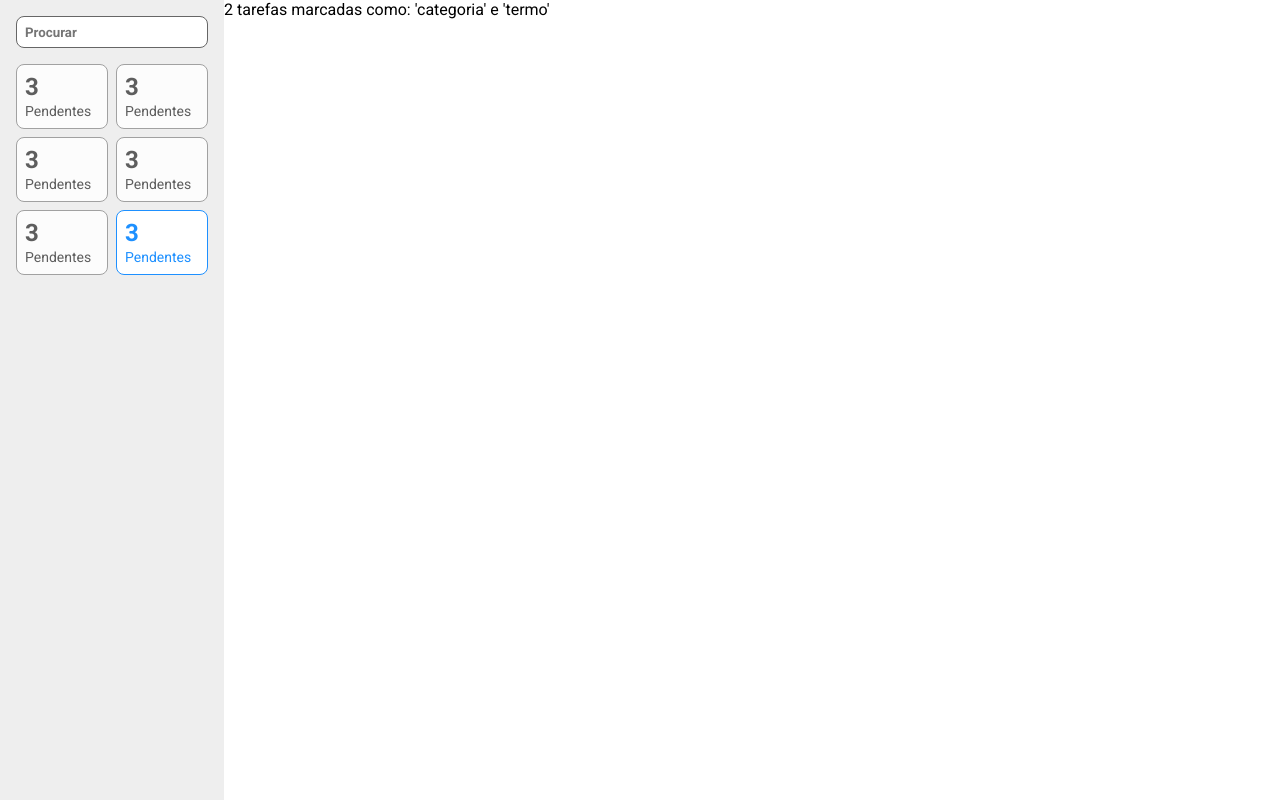
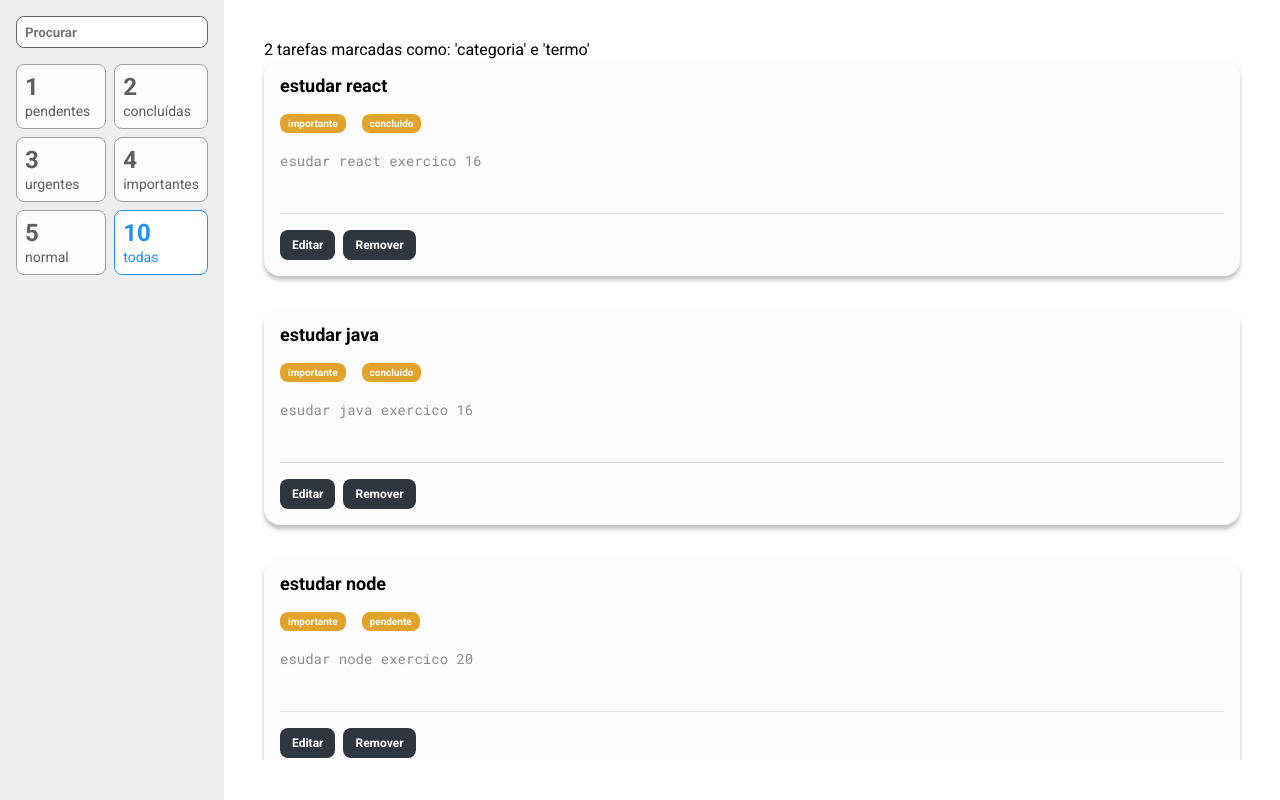
Before and after one commit to joaomiguelg/toDo-React, a React (Vite) app: page / in a window 1280 px wide. Built offline with nearby package versions, Linux system fonts and the light colour scheme; the HTML template or start-up script is replaced by a standard one.

Commit message:
start project

```diff
--- a/index.html
+++ b/index.html
@@ -9,6 +9,7 @@
       href="https://fonts.googleapis.com/css2?family=Roboto:ital,wght@0,100;0,300;0,400;0,500;0,700;0,900;1,100;1,300;1,400;1,500;1,700;1,900&display=swap"
       rel="stylesheet"
     />
+    <link href="https://fonts.googleapis.com/css2?family=Roboto+Mono:ital,wght@0,100..700;1,100..700&display=swap" rel="stylesheet">
     <meta name="viewport" content="width=device-width, initial-scale=1.0" />
     <title>ToDo React</title>
   </head>
--- a/src/components/CardFilters/index.tsx
+++ b/src/components/CardFilters/index.tsx
@@ -2,13 +2,15 @@ import * as S from './styles'
 
 export type Props = {
     ativo?: boolean
+    count: number
+    subtitle: string
 }
 
-export const CardFilter = (props: Props) => {
+export const CardFilter = ({ativo, count, subtitle}: Props) => {
   return (
-    <S.Card ativo={props.ativo}>
-      <S.Contador>3</S.Contador>
-      <S.Label>Pendentes</S.Label>
+    <S.Card ativo={ativo}>
+      <S.Contador>{count}</S.Contador>
+      <S.Label>{subtitle}</S.Label>
     </S.Card>
   );
 };
--- a/src/components/CardFilters/styles.ts
+++ b/src/components/CardFilters/styles.ts
@@ -2,7 +2,9 @@ import styled from "styled-components";
 
 import { Props }  from './index'
 
-export const Card = styled.div<Props>`
+type PropsWithNoNumberAndSubtitle = Omit<Props, 'count' | 'subtitle'>
+
+export const Card = styled.div<PropsWithNoNumberAndSubtitle>`
   padding: 8px;
   border: 1px solid ${(props) => (props.ativo ? "#1E90FF" : "#a1a1a1")};
   background-color: ${(props) => (props.ativo ? "#fff" : "#fcfcfc")};
--- /dev/null
+++ b/src/components/Task/index.tsx
@@ -0,0 +1,42 @@
+import { useState } from 'react'
+import * as S from './styles'
+
+
+type Props = {
+    title: string,
+    priority: string,
+    status: string,
+    description: string
+}
+
+const Task = ({title, priority, status, description}: Props) => {
+
+    const [isEditing, setIsEditing] = useState(false)
+
+    return (
+        <S.Card>
+        <S.Title>{title}</S.Title>
+        <S.Tag>{priority}</S.Tag>
+        <S.Tag>{status}</S.Tag>
+        <S.Description value={description}/>
+        <S.ActionBar>
+            {isEditing ? (
+                <>
+
+                <S.Button>Salvar</S.Button>
+                <S.Button onClick={() => setIsEditing(false)}>Cancelar</S.Button>
+
+                </>
+            ): (
+                <>
+                <S.Button onClick={() => setIsEditing(true)}>Editar</S.Button>
+                <S.Button>Remover</S.Button>
+                </>
+            )}
+
+        </S.ActionBar>
+    </S.Card>
+    )
+}
+
+export default Task
--- /dev/null
+++ b/src/components/Task/styles.ts
@@ -0,0 +1,72 @@
+import styled from "styled-components";
+
+export const Card = styled.div`
+
+background-color: #FCFCFC;
+box-shadow: 0px 4px 4px 0px #00000040;
+padding: 16px;
+margin-bottom: 32px;
+border-radius: 16px;
+;
+
+`
+
+export const Title = styled.h3`
+
+font-size: 18px;
+font-weight: bold;
+margin-bottom: 16px;
+
+`
+
+export const Tag = styled.span`
+
+padding: 4px 8px;
+color: #ffff;
+font-weight: bold;
+font-size: 10px;
+background-color: #E1A32A;
+border-radius: 8px;
+margin-right: 16px;
+display: inline-block;
+
+
+
+`
+
+export const Description = styled.textarea`
+
+color: #8B8B8B;
+font-size: 14px;
+line-height: 24px;
+font-family: 'Roboto Mono', monospace;
+display: block;
+width: 100%;
+margin-bottom: 16px;
+margin-top: 16px;
+resize: none;
+border: none;
+background-color: transparent;
+
+`
+
+export const ActionBar = styled.div`
+
+border-top: 1px solid rgba(0, 0, 0, 0.1);
+padding-top: 16px;
+
+`
+
+export const Button = styled.button`
+
+font-weight: bold;
+font-size: 12px;
+color: #ffff;
+padding: 8px 12px;
+border: none;
+cursor: pointer;
+background-color: #2f3640;
+border-radius: 8px;
+margin-right: 8px;
+
+`
--- a/src/containers/SideBar/index.tsx
+++ b/src/containers/SideBar/index.tsx
@@ -8,12 +8,12 @@ const SideBar = () => {
       <div>
         <Input />
         <S.FiltersContainer>
-            <CardFilter />
-            <CardFilter />
-            <CardFilter />
-            <CardFilter />
-            <CardFilter />
-            <CardFilter ativo/>
+            <CardFilter subtitle='pendentes' count={1} />
+            <CardFilter subtitle='concluídas' count={2}/>
+            <CardFilter subtitle='urgentes' count={3} />
+            <CardFilter subtitle='importantes' count={4}/>
+            <CardFilter subtitle='normal' count={5}/>
+            <CardFilter subtitle='todas' count={10} ativo/>
         </S.FiltersContainer>
       </div>
     </S.Aside>
--- a/src/containers/ToDos/index.tsx
+++ b/src/containers/ToDos/index.tsx
@@ -1,8 +1,40 @@
+import Task from "../../components/Task";
+
+import * as S from './styles'
+
+const tasks = [
+  {
+    title: 'estudar react',
+    priority: 'importante',
+    status: 'concluido',
+    descrition: 'esudar react exercico 16'
+  },
+  {
+    title: 'estudar java',
+    priority: 'importante',
+    status: 'concluido',
+    descrition: 'esudar java exercico 16'
+  },
+  {
+    title: 'estudar node',
+    priority: 'importante',
+    status: 'pendente',
+    descrition: 'esudar node exercico 20'
+  }
+]
+
 const ToDos = () => {
   return (
-    <main>
+    <S.Container>
       <p>2 tarefas marcadas como: 'categoria' e 'termo'</p>
-    </main>
+      <ul>
+        {tasks.map((t) => (
+          <li key={t.title}>
+            <Task description={t.descrition} title={t.title} status={t.status} priority={t.priority} />
+          </li>
+        ))}
+      </ul>
+    </S.Container>
   );
 };
 
--- /dev/null
+++ b/src/containers/ToDos/styles.ts
@@ -0,0 +1,9 @@
+import styled from 'styled-components'
+export const Container = styled.main`
+
+padding: 0 40px;
+height: 90vh;
+overflow-y: scroll;
+margin: auto 0;
+
+`
```
